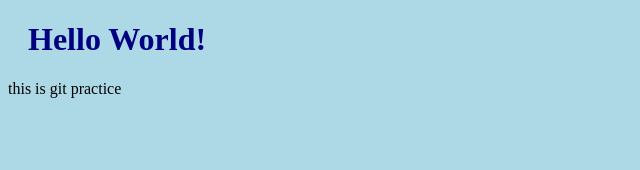
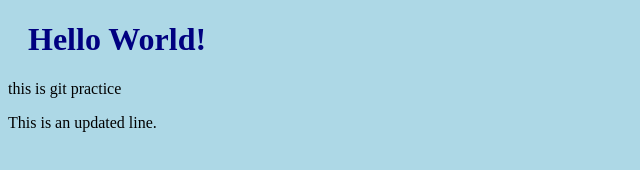
Before and after one commit to leoarthurwall/hello-world, a plain HTML site: page index.html in a window 1280 px wide. Shown: the whole page, without its empty margins (0-640 px from the left). Drawn offline with Linux system fonts and the light colour scheme.

Commit message:
updated index.html with a new line

```diff
--- a/index.html
+++ b/index.html
@@ -10,5 +10,6 @@
 <body>
     <h1>Hello World!</h1>
     <p>this is git practice</p>
+    <p>This is an updated line.</p>
 </body>
 </html>
```
